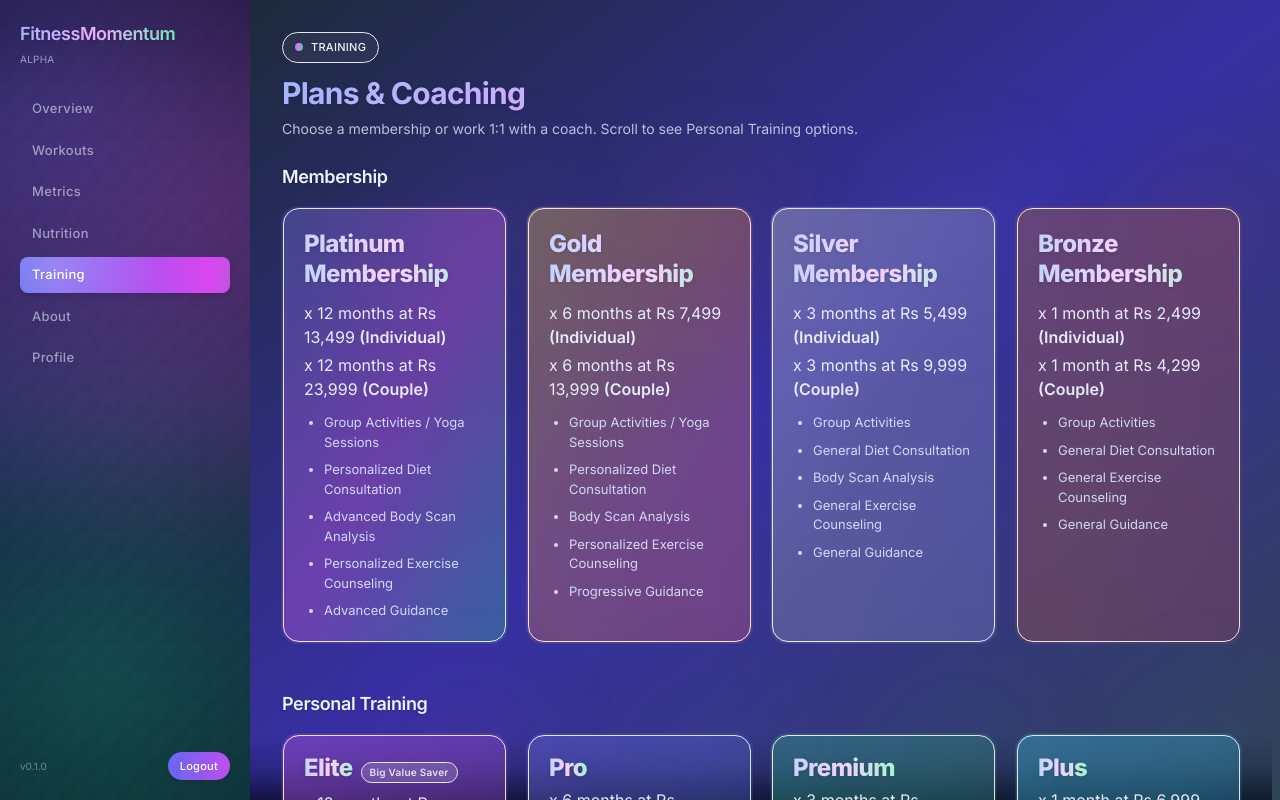
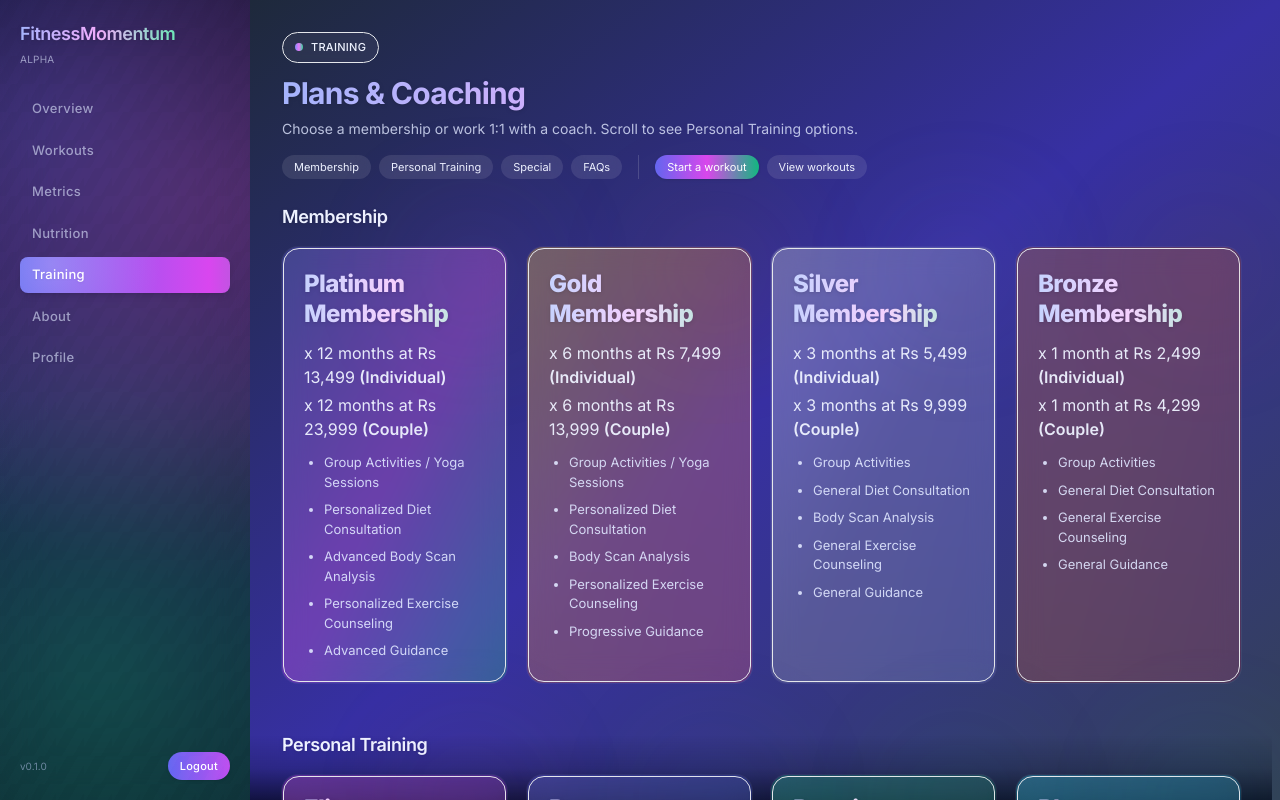
Before and after one commit to Ranjuna120/FitnessMomentum, a Next.js app: page /dashboard/training in a window 1280 px wide. Built offline with nearby package versions, Linux system fonts and the light colour scheme; no server answers.

Commit message:
Update page.tsx

```diff
--- a/src/app/(dashboard)/dashboard/training/page.tsx
+++ b/src/app/(dashboard)/dashboard/training/page.tsx
@@ -149,10 +149,20 @@ export default function TrainingPage() {
         <p className="mt-2 text-sm text-indigo-100/80 max-w-2xl">
           Choose a membership or work 1:1 with a coach. Scroll to see Personal Training options.
         </p>
+        {/* Quick actions / jump links */}
+        <div className="mt-4 flex flex-wrap items-center gap-2">
+          <a href="#membership" className="text-[11px] rounded-full px-3 py-1 bg-white/10 hover:bg-white/20 transition backdrop-blur text-indigo-50">Membership</a>
+          <a href="#personal-training" className="text-[11px] rounded-full px-3 py-1 bg-white/10 hover:bg-white/20 transition backdrop-blur text-indigo-50">Personal Training</a>
+          <a href="#special" className="text-[11px] rounded-full px-3 py-1 bg-white/10 hover:bg-white/20 transition backdrop-blur text-indigo-50">Special</a>
+          <a href="#faqs" className="text-[11px] rounded-full px-3 py-1 bg-white/10 hover:bg-white/20 transition backdrop-blur text-indigo-50">FAQs</a>
+          <div className="mx-2 h-6 w-px bg-white/15" />
+          <a href="/dashboard/workouts/new" className="text-[11px] rounded-full px-3 py-1 bg-gradient-to-r from-indigo-500 via-fuchsia-500 to-emerald-500 hover:brightness-110 text-white shadow">Start a workout</a>
+          <a href="/dashboard/workouts" className="text-[11px] rounded-full px-3 py-1 bg-white/10 hover:bg-white/20 transition backdrop-blur text-indigo-50">View workouts</a>
+        </div>
       </div>
 
       {/* Membership section */}
-      <section aria-labelledby="membership-heading" className="space-y-4">
+      <section aria-labelledby="membership-heading" className="space-y-4" id="membership">
         <h2 id="membership-heading" className="text-lg font-semibold text-indigo-50 drop-shadow">Membership</h2>
         <div className="grid sm:grid-cols-2 lg:grid-cols-4 gap-5">
           {membershipPlans.map((p) => (
@@ -187,7 +197,7 @@ export default function TrainingPage() {
       <div className="h-12" />
 
       {/* Personal Training section */}
-      <section aria-labelledby="pt-heading" className="space-y-4">
+      <section aria-labelledby="pt-heading" className="space-y-4" id="personal-training">
         <h2 id="pt-heading" className="text-lg font-semibold text-indigo-50 drop-shadow">Personal Training</h2>
         <div className="grid sm:grid-cols-2 lg:grid-cols-4 gap-5">
           {personalTraining.map((p) => (
@@ -222,7 +232,7 @@ export default function TrainingPage() {
       <div className="h-12" />
 
       {/* Special Memberships */}
-      <section aria-labelledby="special-heading" className="space-y-4">
+      <section aria-labelledby="special-heading" className="space-y-4" id="special">
         <h2 id="special-heading" className="text-lg font-semibold text-indigo-50 drop-shadow">Special Memberships</h2>
         <div className="grid sm:grid-cols-2 gap-5">
           {specialMemberships.map((p) => (
@@ -272,6 +282,42 @@ export default function TrainingPage() {
           ))}
         </div>
       </section>
+
+      {/* FAQs */}
+      <div className="h-12" />
+      <section aria-labelledby="faqs-heading" id="faqs" className="space-y-4">
+        <h2 id="faqs-heading" className="text-lg font-semibold text-indigo-50 drop-shadow">FAQs</h2>
+        <div className="grid gap-3">
+          <details className="group rounded-xl border border-white/10 bg-white/5 backdrop-blur px-4 py-3">
+            <summary className="list-none cursor-pointer select-none flex items-center justify-between gap-3">
+              <span className="text-sm font-medium text-indigo-50">Do I need a basic membership to purchase Personal Training?</span>
+              <span className="text-xs px-2 py-0.5 rounded-full bg-white/10 text-indigo-100">Policy</span>
+            </summary>
+            <p className="mt-3 text-sm text-indigo-100/85">Yes. Personal Training requires an active existing/new basic membership with the same validity.</p>
+          </details>
+          <details className="group rounded-xl border border-white/10 bg-white/5 backdrop-blur px-4 py-3">
+            <summary className="list-none cursor-pointer select-none flex items-center justify-between gap-3">
+              <span className="text-sm font-medium text-indigo-50">Can I pause or transfer my membership?</span>
+              <span className="text-xs px-2 py-0.5 rounded-full bg-white/10 text-indigo-100">Flexibility</span>
+            </summary>
+            <p className="mt-3 text-sm text-indigo-100/85">Pauses and transfers may be available on select plans. Please check at the front desk for current terms.</p>
+          </details>
+          <details className="group rounded-xl border border-white/10 bg-white/5 backdrop-blur px-4 py-3">
+            <summary className="list-none cursor-pointer select-none flex items-center justify-between gap-3">
+              <span className="text-sm font-medium text-indigo-50">Do you offer EMI or installment options?</span>
+              <span className="text-xs px-2 py-0.5 rounded-full bg-white/10 text-indigo-100">Payments</span>
+            </summary>
+            <p className="mt-3 text-sm text-indigo-100/85">No-cost and standard EMI options may be available for eligible plans. Availability can vary.</p>
+          </details>
+          <details className="group rounded-xl border border-white/10 bg-white/5 backdrop-blur px-4 py-3">
+            <summary className="list-none cursor-pointer select-none flex items-center justify-between gap-3">
+              <span className="text-sm font-medium text-indigo-50">What’s included in the Body Scan Analysis?</span>
+              <span className="text-xs px-2 py-0.5 rounded-full bg-white/10 text-indigo-100">Assessment</span>
+            </summary>
+            <p className="mt-3 text-sm text-indigo-100/85">A guided measurement of key metrics like body weight, estimated body fat, and circumferences to help track progress.</p>
+          </details>
+        </div>
+      </section>
     </div>
   )
 }
```
